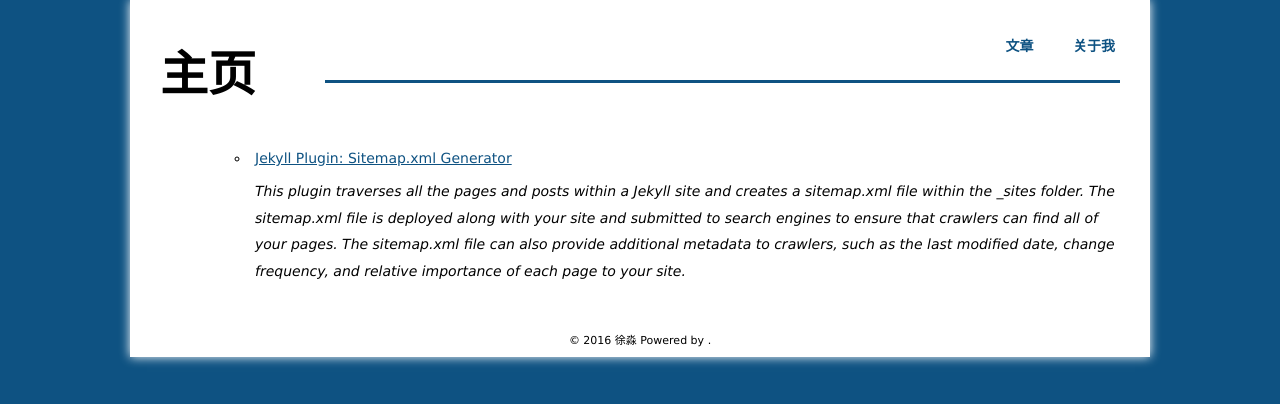
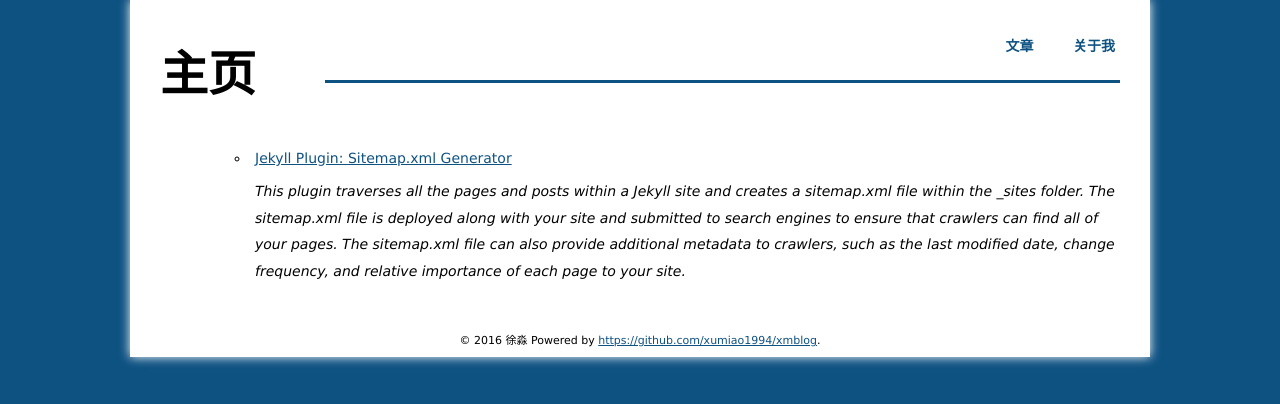
Before and after one commit to xumiao1994/xmblog, a Jekyll site: the page built from projects.html, in a window 1280 px wide. Shown: the top 404 px of the page. Built offline with Jekyll 4.4.1, drawn with Linux system fonts in a browser that asks for light colours; some web fonts are replaced; Markdown is read by kramdown in place of the engine named in the settings; comment, search, counter and statistics services are not loaded; some of the changed lines change nothing that is shown.

Commit message:
Update default.html

```diff
--- a/_layouts/default.html
+++ b/_layouts/default.html
@@ -45,7 +45,7 @@
       {{ content }}
     </div>
     <div id="footer">
-      <p>&copy; 2016 徐淼  Powered by <a href="https://github.com/xumiao1994/xmblog"></a>.</p>
+      <p>&copy; 2016 徐淼  Powered by <a href="https://github.com/xumiao1994/xmblog">https://github.com/xumiao1994/xmblog</a>.</p>
     </div>
   </div>
   <!-- Google Analytics -->
```
